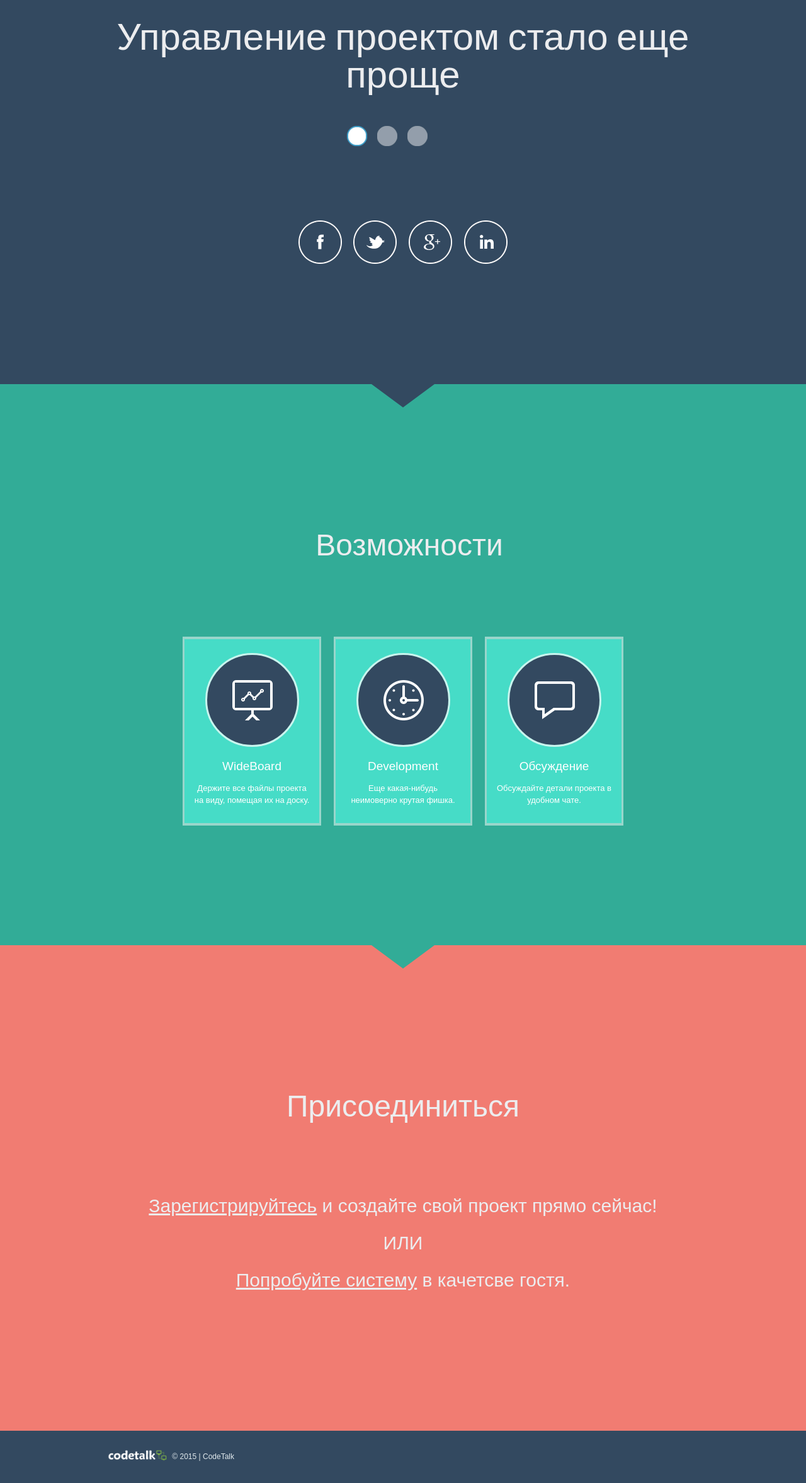
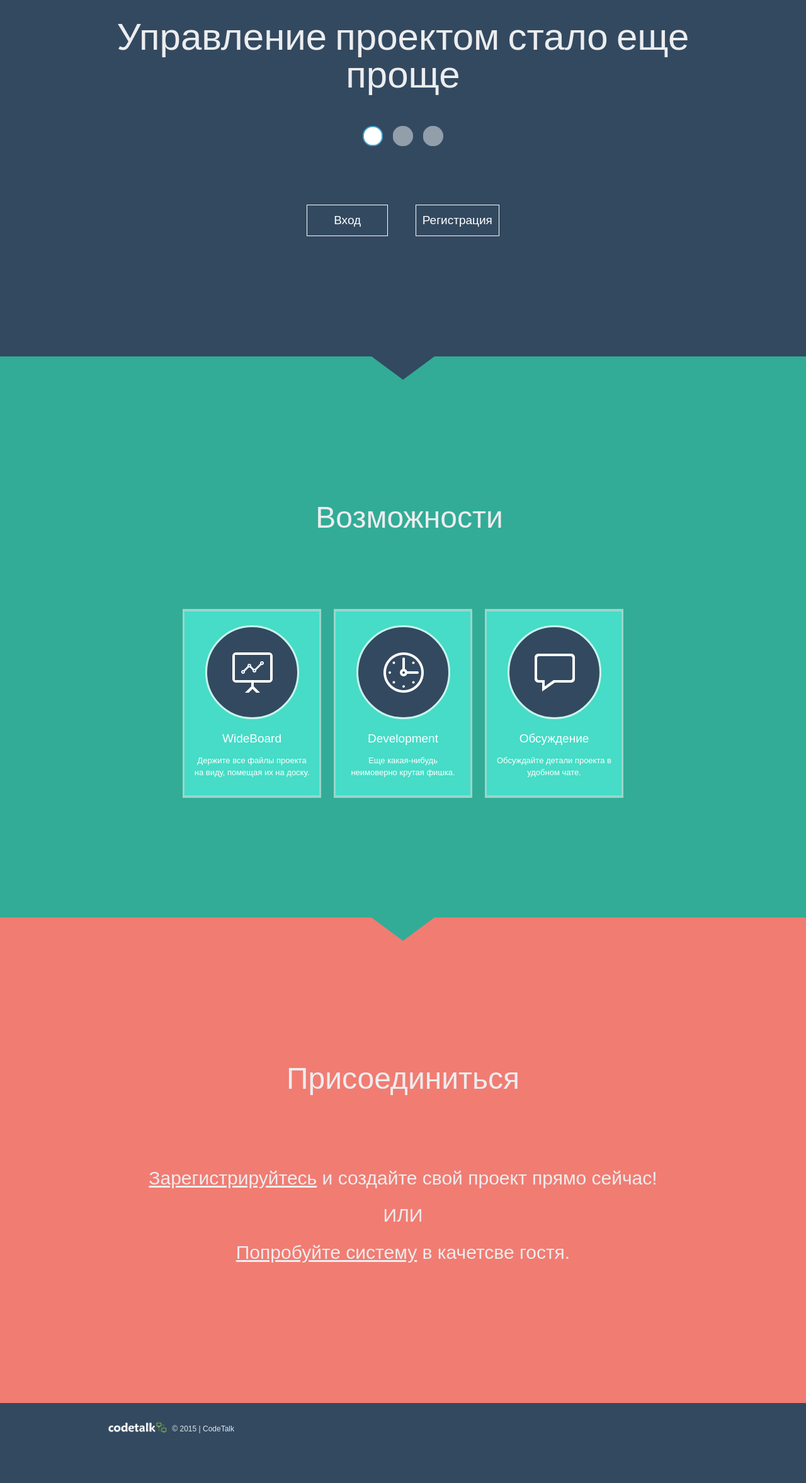
Before and after one commit to k-lopatin/CodeTalk, a PHP site: page / in a window 1280 px wide. Shown: the part 196-2551 px from the top of the page at 63% size. After the commit the page ends 2472 px from the top, so only its background shows below. Run offline with PHP 8.4, Linux system fonts and the light colour scheme; data that the repository does not hold is empty.

Commit message:
Sign in and sign up buttons

```diff
--- a/assets/css/camera.css
+++ b/assets/css/camera.css
@@ -265,11 +265,12 @@
 .pagination  {
 	display: block;
     position: absolute;
-	left: 50%;
+    left: 0%;
     bottom: 73px;
-	width: 178px;
+    width: 128px;
     height: 32px;
-	margin-left: -89px;
+    /* margin-left: -89px; */
+    margin: 0 auto;
     overflow: hidden;
     right: 0;
     z-index: 999;
--- a/assets/css/form.css
+++ b/assets/css/form.css
@@ -77,12 +77,13 @@ padding-top: 6px;
 }
 
 .btns {
-	position:relative;
-	padding-top: 20px;
-	text-align: center;
+	position: relative;
+    padding-top: 20px;
+    text-align: center;
+    margin: 0 20px;
+    display: inline-block;
 
 }
-
 
 .btns a {
 	display: inline-block;
@@ -100,6 +101,24 @@ padding-top: 6px;
 	background-color: #c2e8f4;
 	border-color: #3c7f9f;
 	color: #39596e;
+}
+
+.btns.gray a {
+	display: inline-block;
+    font-size: 19px;
+    line-height: 18px;
+    border: 1px solid #fff;
+    min-width: 107px;
+    padding: 15px 10px;
+    color: #fff;
+    cursor: pointer;
+    background-color: transparent;
+}
+
+.btns.gray a:hover{
+	background-color: transparent;
+	border-color: #98A3AF;
+	color: #98A3AF;
 }
 
 #form .message {
--- a/views/mainView.php
+++ b/views/mainView.php
@@ -44,12 +44,14 @@
 								</div>
 							</li>
 					</div>
-					<div class="socials">
+						<div class="btns gray" onclick="goToByScroll('page2'); return false;"><a id="link1">Вход</a></div>
+						<div class="btns gray" onclick="goToByScroll('page2'); return false;"><a id="link1">Регистрация</a></div>
+					<!--<div class="socials">
+						<a href="#">Вход</a>
 						<a href="#"></a>
 						<a href="#"></a>
 						<a href="#"></a>
-						<a href="#"></a>
-					</div>
+					</div>-->
 				</div>
 			</div>
 		</div>
@@ -92,6 +94,7 @@
 		<div id="page2" class="content">
 			<div class="container_12">
 				<div class="grid_12">
+
 					<div class="connect">
 						<h3>Присоединиться</h3>
 					</div>
```
Lines whose indentation alone changed are shown as unchanged.
